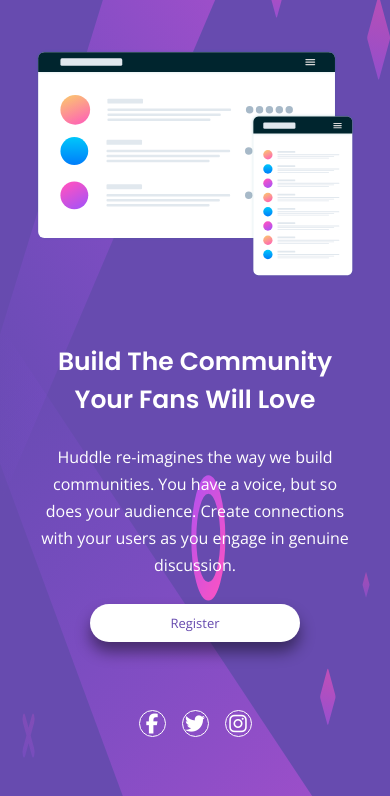
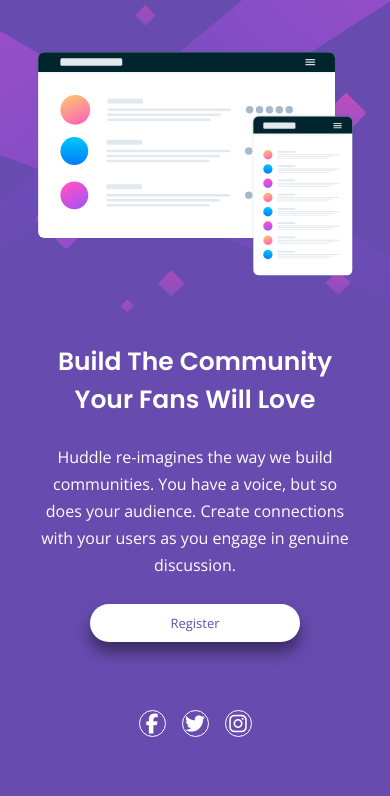
Before and after one commit to mdtra/huddle-landing-page, a plain HTML site: page index.html in a window 390 px wide. Shown: the part 75-871 px from the top of the page. Drawn offline with nearby package versions, Linux system fonts and the light colour scheme.

Commit message:
commit changes

```diff
--- a/style/style.css
+++ b/style/style.css
@@ -132,6 +132,12 @@
 }
 
 @media (max-width: 750px) {
+
+    body {
+        background-image: url(/images/bg-mobile.svg);
+        background-size: contain;
+    }
+
     header {
         margin: 27px 35px;
     }
```
